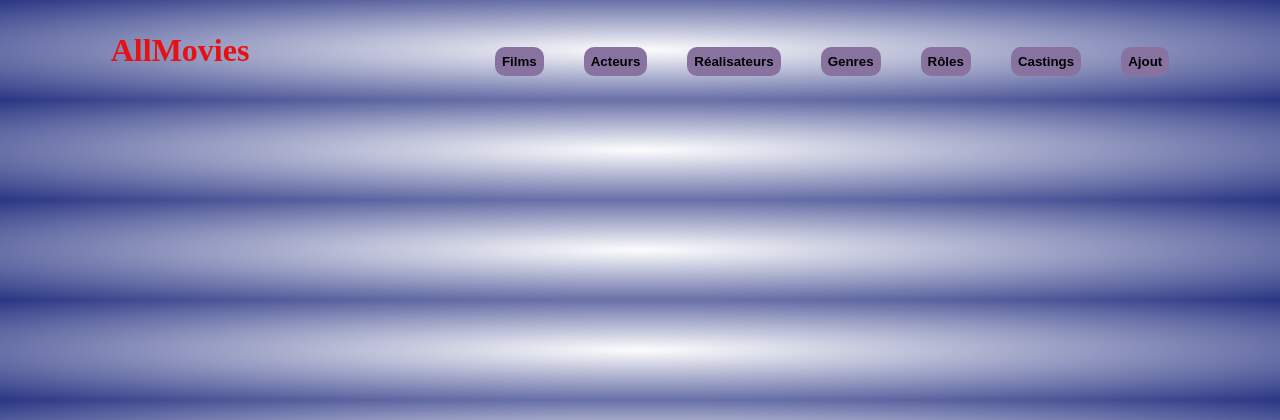
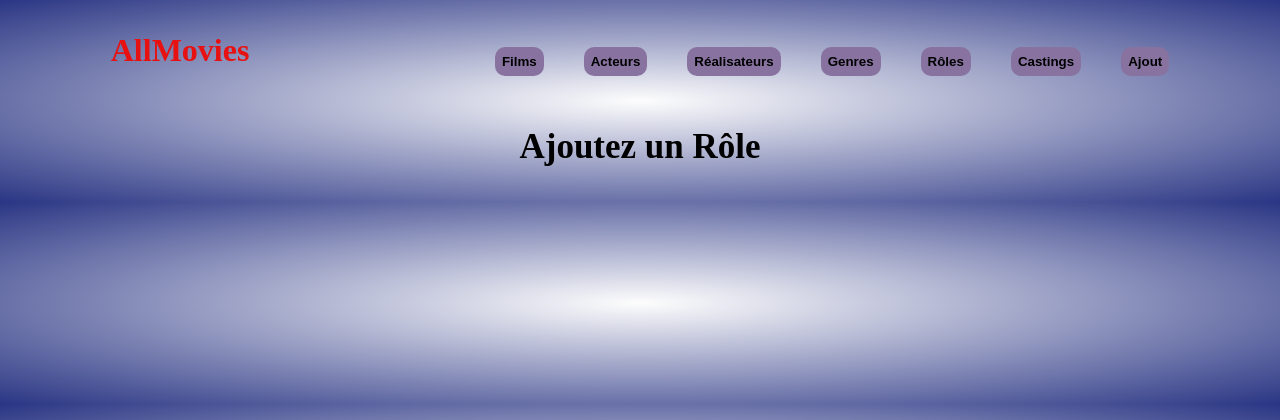
Before and after one commit to derdeche/MVC_Cinema, a PHP site: template view/detailActeur.php in a window 1280 px wide. Shown: the top 420 px of the page. Run offline with PHP 8.4, Linux system fonts and the light colour scheme; the template is opened without the code that fills it, so the values that code supplies are empty; some libraries are stand-ins or nearby versions.

Commit message:
add titre formulaire

```diff
--- a/view/detailActeur.php
+++ b/view/detailActeur.php
@@ -1,5 +1,6 @@
 <?php
 ob_start();?>
+<p class= "titre"><strong>Ajoutez un Rôle</strong></p>
 <?php
     foreach ($requete->fetchAll() as $acteur) { ?>
         <div class="card-film">
```
